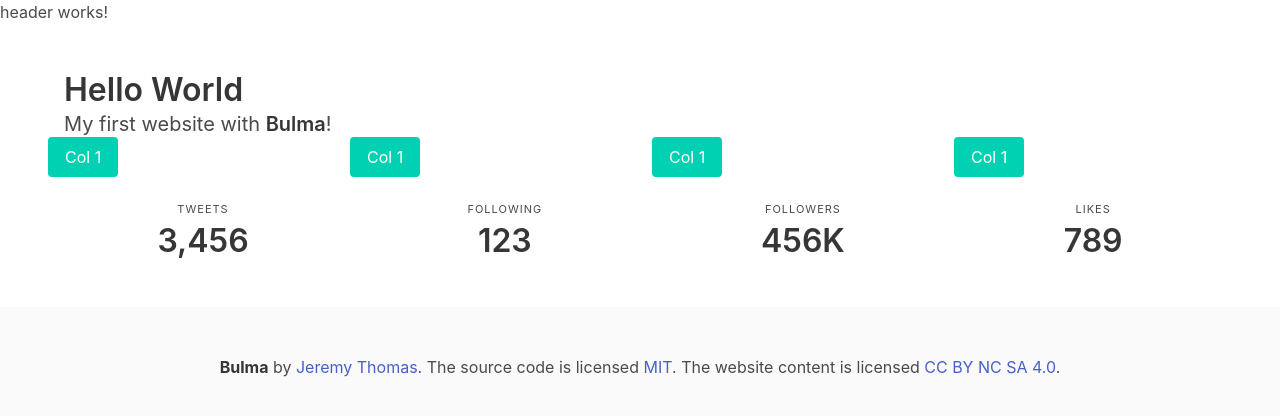
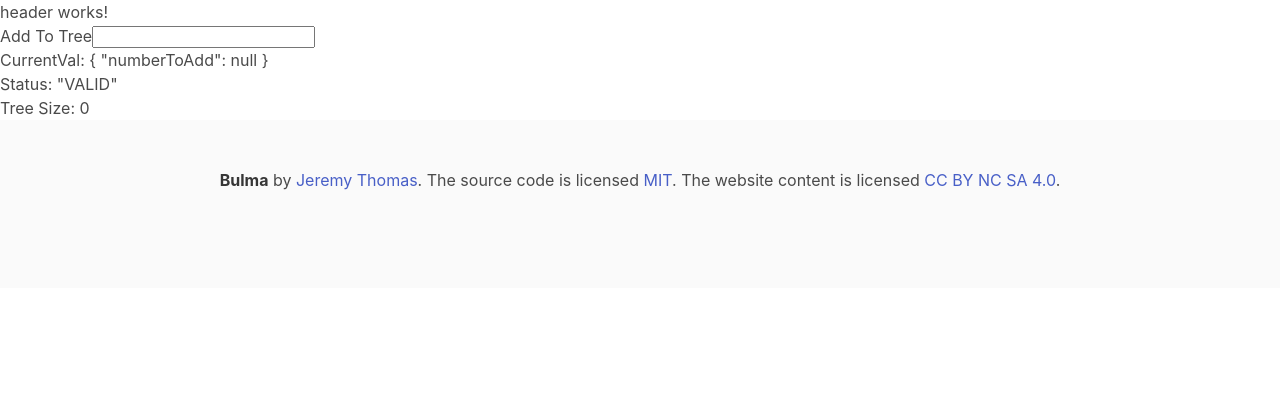
Before and after one commit to mdw233/angular-compsci, an Angular app: page /#/tree in a window 1280 px wide. Shown: the top 416 px of the page. Built offline with nearby package versions, Linux system fonts and the light colour scheme.

Commit message:
added a simple add button and size display to a page

```diff
--- a/src/app/app.module.ts
+++ b/src/app/app.module.ts
@@ -11,6 +11,7 @@ import { TreeDisplayComponent } from './tree/tree-display/tree-display.component
 import { TreeModule } from './tree/tree.module';
 import { HeaderComponent } from './shared/components/header/header.component';
 import { FooterComponent } from './shared/components/footer/footer.component';
+import { ReactiveFormsModule } from '@angular/forms';
 
 
 
@@ -22,9 +23,10 @@ import { FooterComponent } from './shared/components/footer/footer.component';
     FooterComponent,
   ],
   imports: [
+    AppRoutingModule,
     BrowserModule,
+    ReactiveFormsModule,
     SharedModule,
-    AppRoutingModule,
     TreeModule,
   ],
   providers: [],
--- a/src/app/tree/tree-display/tree-display.component.html
+++ b/src/app/tree/tree-display/tree-display.component.html
@@ -1,62 +1,10 @@
-<section class="section">
-  <div class="container">
-    <h1 class="title">
-      Hello World
-    </h1>
-    <p class="subtitle">
-      My first website with <strong>Bulma</strong>!
-    </p>
+<form [formGroup]="treeForm" (ngSubmit)="onSubmit()" novalidate>
+  <div>
+    <label>Add To Tree</label>
+    <input formControlName="numberToAdd">
+    <input type="submit" style="display: none">
   </div>
-
-
-
-  <div class="columns">
-    <div class="column">
-      <a class="button is-primary">
-        Col 1
-      </a>
-    </div>
-    <div class="column">
-      <a class="button is-primary">
-        Col 1
-      </a>
-    </div>
-    <div class="column">
-      <a class="button is-primary">
-        Col 1
-      </a>
-    </div>
-    <div class="column">
-      <a class="button is-primary">
-        Col 1
-      </a>
-    </div>
-  </div>
-
-  <nav class="level">
-    <div class="level-item has-text-centered">
-      <div>
-        <p class="heading">Tweets</p>
-        <p class="title">3,456</p>
-      </div>
-    </div>
-    <div class="level-item has-text-centered">
-      <div>
-        <p class="heading">Following</p>
-        <p class="title">123</p>
-      </div>
-    </div>
-    <div class="level-item has-text-centered">
-      <div>
-        <p class="heading">Followers</p>
-        <p class="title">456K</p>
-      </div>
-    </div>
-    <div class="level-item has-text-centered">
-      <div>
-        <p class="heading">Likes</p>
-        <p class="title">789</p>
-      </div>
-    </div>
-  </nav>
-</section>
+</form>
+<div>CurrentVal: {{treeForm.value | json}}</div>
+<div>Status: {{treeForm.status | json}}</div>
+<div>Tree Size: {{treeSize}}</div>
--- a/src/app/tree/tree-display/tree-display.component.ts
+++ b/src/app/tree/tree-display/tree-display.component.ts
@@ -1,4 +1,8 @@
 import { Component, OnInit, ViewEncapsulation } from '@angular/core';
+import { FormControl, FormGroup } from '@angular/forms';
+
+import { BinaryTree } from '../shared/models/binary-tree';
+import { BinaryTreeService } from '../shared/services/binary-tree.service';
 
 @Component({
   selector: 'app-tree-display',
@@ -8,9 +12,22 @@ import { Component, OnInit, ViewEncapsulation } from '@angular/core';
 })
 export class TreeDisplayComponent implements OnInit {
 
-  constructor() { }
+  constructor(private btService: BinaryTreeService) { }
+
+  public tree: BinaryTree<number> = new BinaryTree<number>();
+
+  public treeForm: FormGroup = new FormGroup({
+    numberToAdd: new FormControl()
+  });
+
+  get treeSize(): number {
+    return this.btService.size(this.tree);
+  };
 
   ngOnInit() {
   }
 
+  onSubmit() {
+    this.btService.add(this.tree, this.treeForm.value.numberToAdd);
+  }
 }
```
Also changed, not shown: src/app/tree/tree.module.ts (+7 -1 lines).
